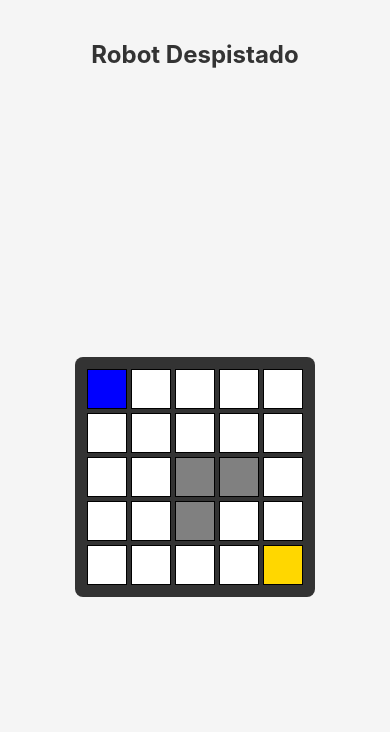
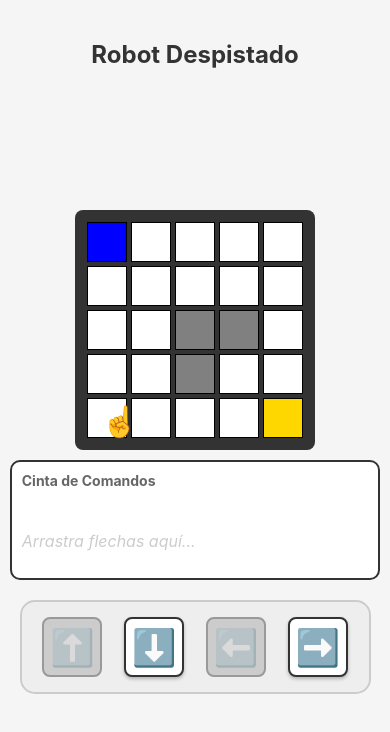
Before and after one commit to openclawdio-studios/robot-despistado, a React Native app: screen / in a window 390 px wide. Shown: the top 732 px of the page. Built offline with nearby package versions, Linux system fonts and the light colour scheme.

Commit message:
feat: implement onboarding module and invisible tutorial (fixes #8)

```diff
--- a/App.tsx
+++ b/App.tsx
@@ -1,15 +1,58 @@
+import React, { useState } from 'react';
 import { StatusBar } from 'expo-status-bar';
 import { StyleSheet, Text, View, SafeAreaView } from 'react-native';
-import { LevelGrid } from './src/components/LevelGrid';
-import level1 from './src/assets/level1.json';
+import { LevelGrid, LevelData } from './src/components/LevelGrid';
+import { CommandPalette } from './src/components/CommandPalette';
+import { Timeline } from './src/components/Timeline';
+import { InstructionHand } from './src/components/InstructionHand';
+import { Command, CommandType } from './src/types/commands';
+import level1Data from './src/assets/level1.json';
+
+const level1 = level1Data as LevelData;
 
 export default function App() {
+  const [commands, setCommands] = useState<Command[]>([]);
+  const [level] = useState<LevelData>(level1);
+
+  const handleAddCommand = (type: CommandType) => {
+    const newCommand: Command = {
+      id: Math.random().toString(36).substring(2, 9),
+      type,
+    };
+    setCommands([...commands, newCommand]);
+  };
+
+  const handleRemoveCommand = (id: string) => {
+    setCommands(commands.filter(cmd => cmd.id !== id));
+  };
+
   return (
     <SafeAreaView style={styles.container}>
       <Text style={styles.title}>Robot Despistado</Text>
+
       <View style={styles.content}>
-        <LevelGrid level={level1} />
+        <LevelGrid level={level} />
+
+        <Timeline
+          commands={commands}
+          onRemoveCommand={handleRemoveCommand}
+        />
+
+        <CommandPalette
+          onAddCommand={(type) => handleAddCommand(type)}
+          allowedCommands={level.allowedCommands}
+        />
       </View>
+
+      {level.tutorialStep && commands.length === 0 && (
+        <InstructionHand
+          startX={level.tutorialStep.startX}
+          startY={level.tutorialStep.startY}
+          endX={level.tutorialStep.endX}
+          endY={level.tutorialStep.endY}
+        />
+      )}
+
       <StatusBar style="auto" />
     </SafeAreaView>
   );
@@ -24,12 +67,14 @@ const styles = StyleSheet.create({
     fontSize: 24,
     fontWeight: 'bold',
     textAlign: 'center',
-    marginVertical: 40,
+    marginTop: 40,
+    marginBottom: 20,
     color: '#333',
   },
   content: {
     flex: 1,
     alignItems: 'center',
     justifyContent: 'center',
+    paddingBottom: 20,
   },
 });
--- a/src/assets/level1.json
+++ b/src/assets/level1.json
@@ -7,5 +7,13 @@
     { "x": 2, "y": 2 },
     { "x": 2, "y": 3 },
     { "x": 3, "y": 2 }
-  ]
+  ],
+  "allowedCommands": ["RIGHT", "DOWN"],
+  "tutorialStep": {
+    "type": "DRAG_RIGHT",
+    "startX": 100,
+    "startY": 600,
+    "endX": 100,
+    "endY": 400
+  }
 }
--- a/src/components/CommandBlock.tsx
+++ b/src/components/CommandBlock.tsx
@@ -5,6 +5,7 @@ import { CommandType } from '../types/commands';
 interface CommandBlockProps {
   type: CommandType;
   size?: number;
+  disabled?: boolean;
 }
 
 const getIcon = (type: CommandType) => {
@@ -16,10 +17,23 @@ const getIcon = (type: CommandType) => {
   }
 };
 
-export const CommandBlock: React.FC<CommandBlockProps> = ({ type, size = 60 }) => {
+export const CommandBlock: React.FC<CommandBlockProps> = ({ type, size = 60, disabled }) => {
   return (
-    <View style={[styles.block, { width: size, height: size }]} testID={`command-block-${type}`}>
-      <Text style={[styles.icon, { fontSize: size * 0.6 }]}>{getIcon(type)}</Text>
+    <View
+      style={[
+        styles.block,
+        { width: size, height: size },
+        disabled && styles.disabledBlock
+      ]}
+      testID={`command-block-${type}`}
+    >
+      <Text style={[
+        styles.icon,
+        { fontSize: size * 0.6 },
+        disabled && styles.disabledIcon
+      ]}>
+        {getIcon(type)}
+      </Text>
     </View>
   );
 };
@@ -39,7 +53,16 @@ const styles = StyleSheet.create({
     shadowOpacity: 0.25,
     shadowRadius: 3.84,
   },
+  disabledBlock: {
+    backgroundColor: '#ccc',
+    borderColor: '#999',
+    elevation: 0,
+    shadowOpacity: 0,
+  },
   icon: {
     textAlign: 'center',
   },
+  disabledIcon: {
+    opacity: 0.3,
+  },
 });
--- a/src/components/CommandPalette.tsx
+++ b/src/components/CommandPalette.tsx
@@ -1,24 +1,28 @@
 import React, { useRef } from 'react';
-import { View, StyleSheet, PanResponder, Animated, Dimensions } from 'react-native';
+import { View, StyleSheet, PanResponder, Animated } from 'react-native';
 import { CommandBlock } from './CommandBlock';
 import { CommandType } from '../types/commands';
 
 interface DraggableCommandProps {
   type: CommandType;
   onDrop: (type: CommandType, x: number, y: number) => void;
+  disabled?: boolean;
 }
 
-export const DraggableCommand: React.FC<DraggableCommandProps> = ({ type, onDrop }) => {
+export const DraggableCommand: React.FC<DraggableCommandProps> = ({ type, onDrop, disabled }) => {
   const pan = useRef(new Animated.ValueXY()).current;
 
   const panResponder = useRef(
     PanResponder.create({
-      onStartShouldSetPanResponder: () => true,
+      onStartShouldSetPanResponder: () => !disabled,
+      onMoveShouldSetPanResponder: () => !disabled,
       onPanResponderMove: Animated.event([null, { dx: pan.x, dy: pan.y }], {
         useNativeDriver: false,
       }),
       onPanResponderRelease: (e, gestureState) => {
-        onDrop(type, gestureState.moveX, gestureState.moveY);
+        if (!disabled) {
+          onDrop(type, gestureState.moveX, gestureState.moveY);
+        }
         Animated.spring(pan, {
           toValue: { x: 0, y: 0 },
           useNativeDriver: false,
@@ -31,26 +35,32 @@ export const DraggableCommand: React.FC<DraggableCommandProps> = ({ type, onDrop
     <Animated.View
       style={{
         transform: [{ translateX: pan.x }, { translateY: pan.y }],
-        zIndex: 100,
+        zIndex: disabled ? 0 : 100,
       }}
       {...panResponder.panHandlers}
     >
-      <CommandBlock type={type} />
+      <CommandBlock type={type} disabled={disabled} />
     </Animated.View>
   );
 };
 
 interface CommandPaletteProps {
   onAddCommand: (type: CommandType, x: number, y: number) => void;
+  allowedCommands?: CommandType[];
 }
 
-export const CommandPalette: React.FC<CommandPaletteProps> = ({ onAddCommand }) => {
+export const CommandPalette: React.FC<CommandPaletteProps> = ({ onAddCommand, allowedCommands }) => {
   const commands: CommandType[] = ['UP', 'DOWN', 'LEFT', 'RIGHT'];
 
   return (
     <View style={styles.palette} testID="command-palette">
       {commands.map((type) => (
-        <DraggableCommand key={type} type={type} onDrop={onAddCommand} />
+        <DraggableCommand
+          key={type}
+          type={type}
+          onDrop={onAddCommand}
+          disabled={allowedCommands ? !allowedCommands.includes(type) : false}
+        />
       ))}
     </View>
   );
--- /dev/null
+++ b/src/components/InstructionHand.tsx
@@ -0,0 +1,69 @@
+import React, { useEffect, useRef } from 'react';
+import { Animated, StyleSheet, View } from 'react-native';
+
+interface InstructionHandProps {
+  startX: number;
+  startY: number;
+  endX: number;
+  endY: number;
+}
+
+export const InstructionHand: React.FC<InstructionHandProps> = ({
+  startX,
+  startY,
+  endX,
+  endY,
+}) => {
+  const anim = useRef(new Animated.ValueXY({ x: startX, y: startY })).current;
+
+  useEffect(() => {
+    const move = () => {
+      anim.setValue({ x: startX, y: startY });
+      Animated.sequence([
+        Animated.timing(anim, {
+          toValue: { x: endX, y: endY },
+          duration: 1500,
+          useNativeDriver: true,
+        }),
+        Animated.delay(500),
+      ]).start(() => move());
+    };
+
+    move();
+  }, [startX, startY, endX, endY]);
+
+  return (
+    <Animated.View
+      style={[
+        styles.container,
+        {
+          transform: [
+            { translateX: anim.x },
+            { translateY: anim.y },
+          ],
+        },
+      ]}
+      pointerEvents="none"
+    >
+      <View style={styles.hand}>
+        <Animated.Text style={styles.icon}>☝️</Animated.Text>
+      </View>
+    </Animated.View>
+  );
+};
+
+const styles = StyleSheet.create({
+  container: {
+    position: 'absolute',
+    zIndex: 100,
+  },
+  hand: {
+    width: 40,
+    height: 40,
+    justifyContent: 'center',
+    alignItems: 'center',
+  },
+  icon: {
+    fontSize: 30,
+  },
+});
```
Also changed, not shown: src/components/LevelGrid.tsx (+11 -0 lines), 2 other files (tests, documents, lock files or other folders).
